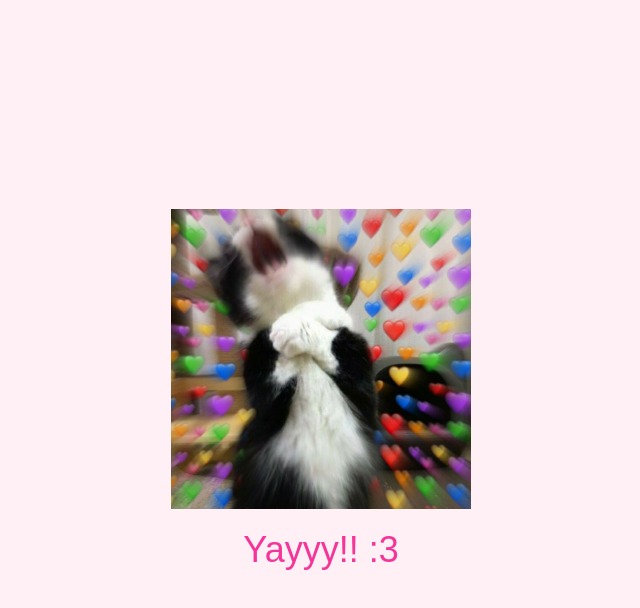
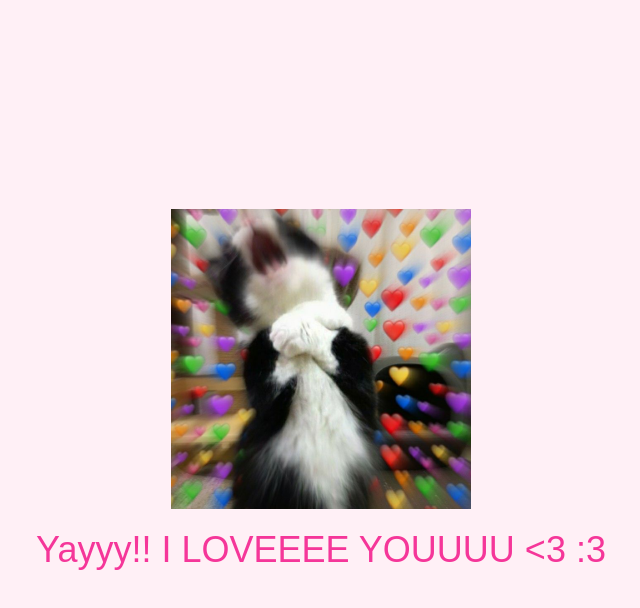
Before and after one commit to BenJosefCruz/Pwede-Ba, a plain HTML site: page index.html in a window 1280 px wide. Both pictures are taken after a click on the button "Yes". Shown: the whole page, without its empty margins (319-959 px from the left). Drawn offline with Linux system fonts and the light colour scheme; a web font is replaced by a local one.

Commit message:
Update index.html

```diff
--- a/index.html
+++ b/index.html
@@ -119,7 +119,7 @@
     });
 
     function handleYesClick() {
-        titleElement.innerHTML = "Yayyy!! :3";
+        titleElement.innerHTML = "Yayyy!! I LOVEEEE YOUUUU <3 :3";
         buttonsContainer.classList.add("hidden");
         changeImage("yes");
     }
```
